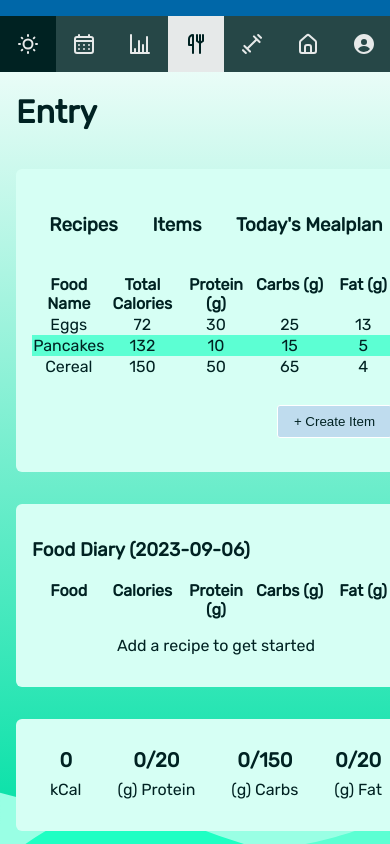
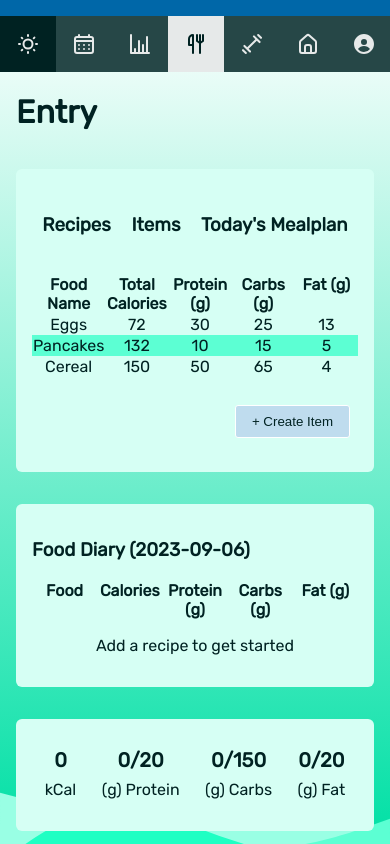
Before and after one commit to houstonmp/macrotracker-v2, a React (Vite) app: page /food in a window 390 px wide. Built offline with nearby package versions, Linux system fonts and the light colour scheme.

Commit message:
fix min-width property

```diff
--- a/src/components/Entry/MacroList.module.css
+++ b/src/components/Entry/MacroList.module.css
@@ -18,4 +18,8 @@
     .macros div>h1 {
         font-size: 1.25rem;
     }
+
+    .macros {
+        flex-wrap: wrap;
+    }
 }
--- a/src/components/UI/Card.module.css
+++ b/src/components/UI/Card.module.css
@@ -3,7 +3,14 @@
   border-radius: 6px;
   background-color: var(--color-gamma-100);
   padding: 1rem;
-  min-width: 25rem;
+  /* min-width: 25rem; */
   flex-basis: 40%;
   flex-grow: 1;
 }
+
+@media only screen and (max-width: 768px) {
+  .card {
+    width: 100%;
+    /* font-size: .5rem; */
+  }
+}
--- a/src/components/UI/Table.module.css
+++ b/src/components/UI/Table.module.css
@@ -2,7 +2,8 @@
     display: grid;
     grid-template-columns: repeat(5, 1fr);
     max-height: 15rem;
-    overflow-y: auto;
+    max-width: 100%;
+    overflow: auto;
 }
 
 
```
